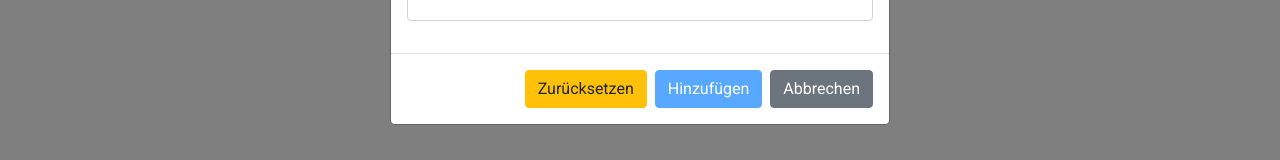
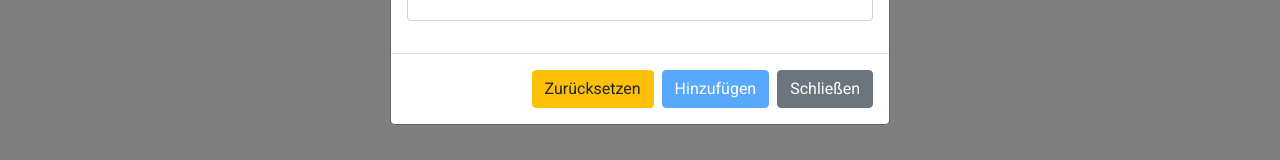
Before and after one commit to lofi2020/CarFormAngular, an Angular app: page / in a window 1280 px wide. Both pictures are taken after typing "Sample" into the empty fields and a click on the button "+ Neues Fahrzeug". Shown: the part 329-489 px from the top of the page. Built offline with nearby package versions, Linux system fonts and the light colour scheme; no server answers.

Commit message:
label and remove package jquery
Change labels and remove package jquery

```diff
--- a/package.json
+++ b/package.json
@@ -35,7 +35,6 @@
     "@angular/cli": "~13.3.3",
     "@angular/compiler-cli": "~13.3.0",
     "@types/jasmine": "~3.10.0",
-    "@types/jquery": "^3.5.14",
     "@types/node": "^12.11.1",
     "@typescript-eslint/eslint-plugin": "5.17.0",
     "@typescript-eslint/parser": "5.17.0",
--- a/src/app/car/car.component.html
+++ b/src/app/car/car.component.html
@@ -32,7 +32,7 @@
                <td>{{car.branch}}</td>
                <td>
                   <div class="btn-group" role="group">
-                     <button type="button" id="editBtn" (click)="onOpenModal('show', car)" class="btn btn-secondary tooltips">Details</button>
+                     <button type="button" id="showBtn" (click)="onOpenModal('show', car)" class="btn btn-secondary tooltips">Details</button>
                      <button type="button" id="editBtn" (click)="onOpenModal('edit', car)" class="btn btn-success tooltips">Bearbeiten</button>
                      <button type="button" id="deleteBtn" (click)="onOpenModal('delete', car)" class="btn btn-danger tooltips">Löschen</button>
                   </div>
@@ -76,7 +76,7 @@
                <button class="btn btn-warning" (click)="onReset()"  *ngIf="currentMode!=='show'" >Zurücksetzen</button>
                <button class="btn btn-success" *ngIf="currentMode==='edit'" (click)="onUpdateCar()"  [disabled]="!carForm.valid">Aktualisieren</button>
                <button class="btn btn-primary" *ngIf="currentMode==='add'" (click)="onCreateCar()" [disabled]="!carForm.valid">Hinzufügen</button>
-               <button type="cancel" class="btn btn-secondary" data-dismiss="modal">Abbrechen</button>
+               <button type="cancel" class="btn btn-secondary" data-dismiss="modal">Schließen</button>
             </div>
          </form>
       </div>
@@ -96,7 +96,7 @@
          </div>
          <div class="modal-footer">
             <button class="btn btn-danger" *ngIf="currentMode==='delete'" data-dismiss="modal" (click)="onDeleteCar()">Löschen</button>
-            <button type="cancel" class="btn btn-secondary" data-dismiss="modal">Abbrechen</button>
+            <button type="cancel" class="btn btn-secondary" data-dismiss="modal">Schließen</button>
          </div>
       </div>
    </div>
```
